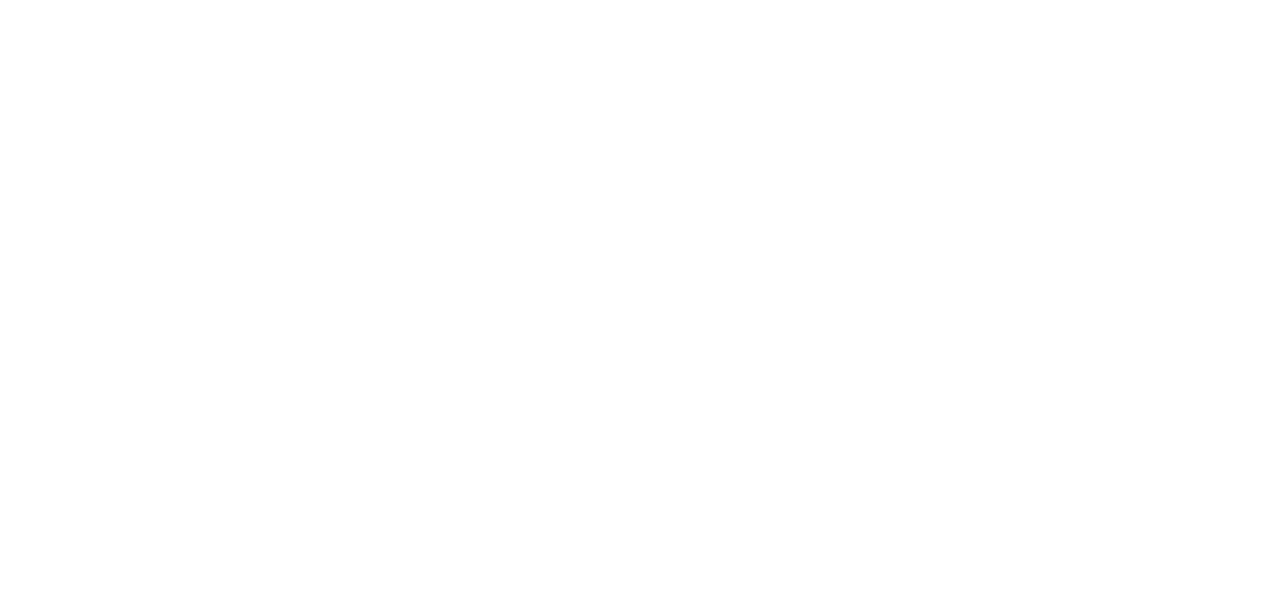
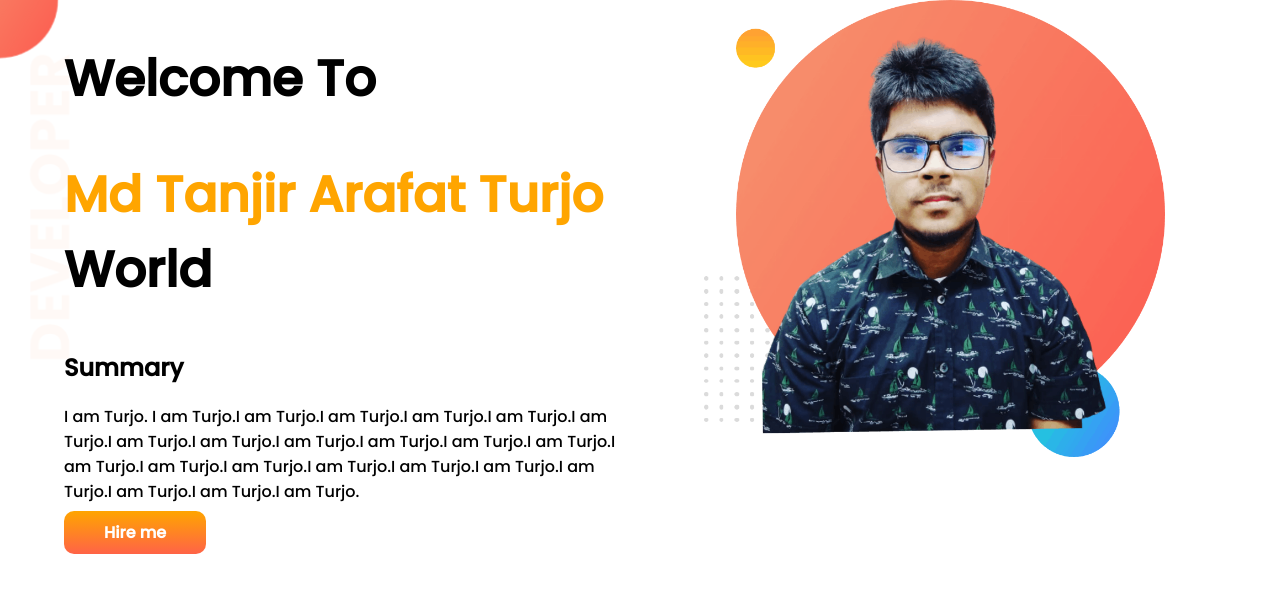
Before and after one commit to Turjo2004/developer-portfoilo-repo, a plain HTML site: page index.html in a window 1280 px wide. Drawn offline with Linux system fonts and the light colour scheme.

Commit message:
top banner add

```diff
--- a/index.html
+++ b/index.html
@@ -5,9 +5,23 @@
     <meta http-equiv="X-UA-Compatible" content="IE=edge">
     <meta name="viewport" content="width=device-width, initial-scale=1.0">
     <title>Md Tanjir Arafat Turjo</title>
+        <link rel="preconnect" href="https://fonts.googleapis.com">
+    <link rel="preconnect" href="https://fonts.gstatic.com" crossorigin>
+    <link href="https://fonts.googleapis.com/css2?family=Poppins:wght@500&display=swap" rel="stylesheet">
     <link rel="stylesheet" href="style.css">
 </head>
 <body>
-
+    <section class="top-banner">
+        <div class="half-width" >
+   <h1>Welcome To </h1>
+   <h1><span class="orange">Md Tanjir Arafat Turjo</span> World</h1>
+    <h2>Summary</h2>
+    <P> I am Turjo. I am Turjo.I am Turjo.I am Turjo.I am Turjo.I am Turjo.I am Turjo.I am Turjo.I am Turjo.I am Turjo.I am Turjo.I am Turjo.I am Turjo.I am Turjo.I am Turjo.I am Turjo.I am Turjo.I am Turjo.I am Turjo.I am Turjo.I am Turjo.I am Turjo.I am Turjo.</P>
+    <a class="text-button" target="blank" href="https://www.facebook.com/mdtanjirarafat.turjo.5/">Hire me</a>
+    </div>
+    <div class="half-width">
+    <img src="my-bg.png"
+    </div>
+    </section>
 </body>
 </html>
--- a/style.css
+++ b/style.css
@@ -0,0 +1,33 @@
+body{
+    font-family: 'Poppins', sans-serif;
+    margin: 0;
+}
+h1{
+    font-size: 50px;
+
+}
+.orange{
+    color: orange;
+}
+section{
+    display: flex;
+}
+.half-width{
+    width: 50%;
+    padding-left: 5%;
+}
+.half-width img{
+    width: 80%;
+}
+.text-button{
+    text-decoration: none;
+    background-image: linear-gradient(orange, tomato);
+    color: white;
+    font-weight: 700;
+    padding: 10px 40px;
+    border-radius: 10px;
+}
+.top-banner{
+    background-image: url(top-banner.png);
+    background-repeat: no-repeat;
+}
```
Also changed, not shown: helloturjo.png (added), images/dream-bg.png (added), images/exp-bg.png (added), images/jhankar.png (added), images/jhankar2.png (added), images/my-bg.png (added), images/my-bg2.png (added), images/top-banner.png (added), my-bg.png (added), top-banner.png (added).
